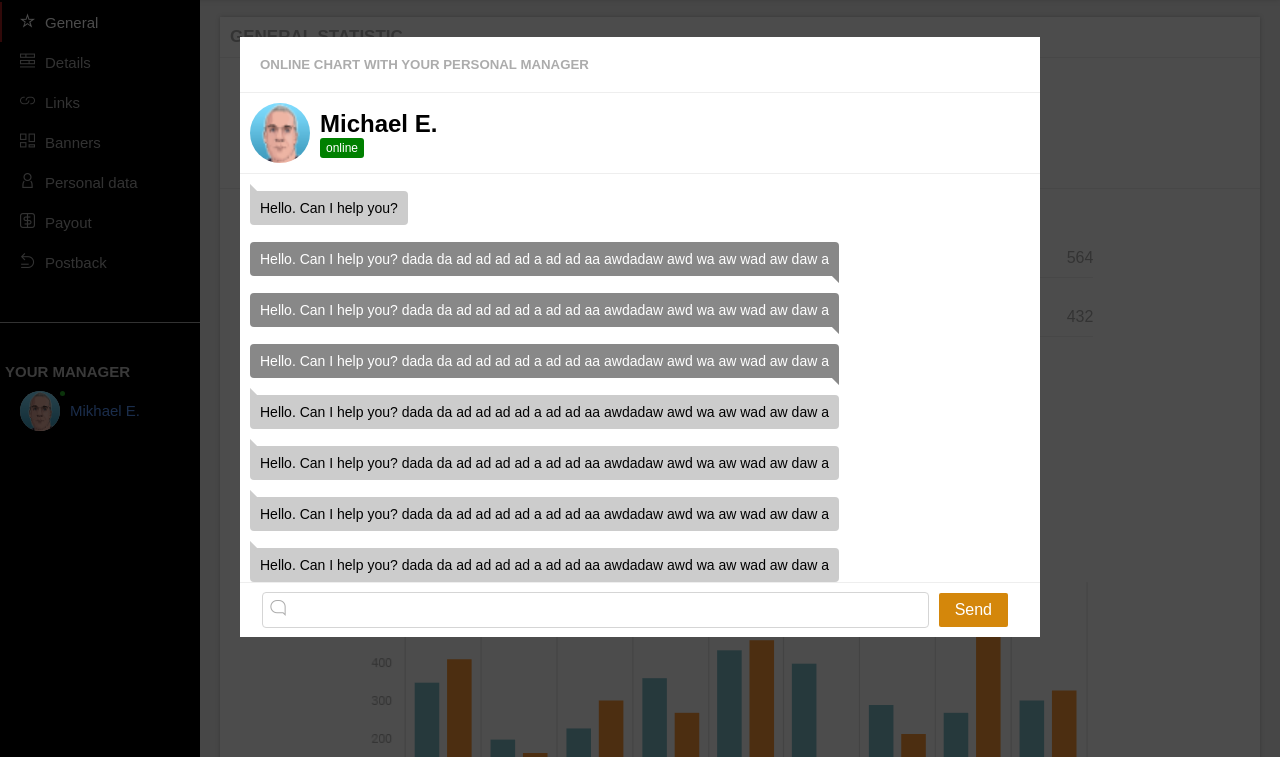
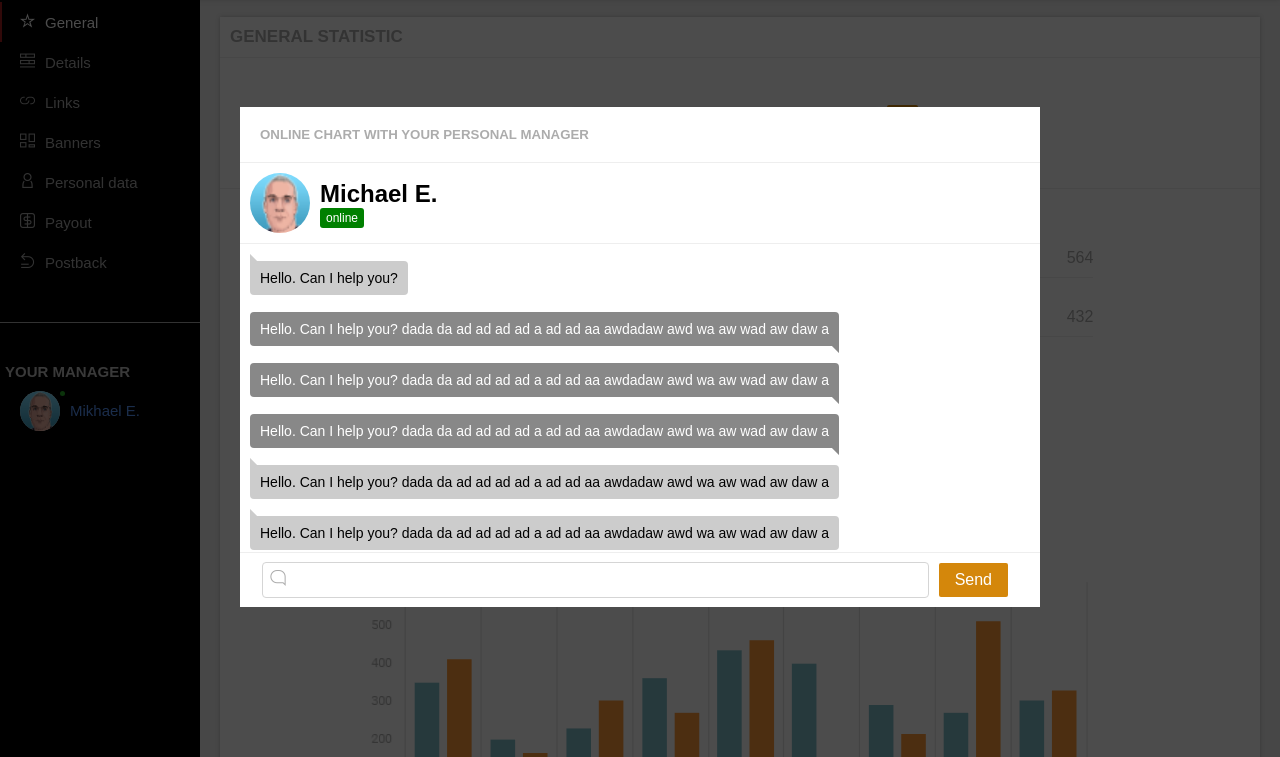
Before and after one commit to lukkaszw/admin-panel, a website: page src/index.html in a window 1280 px wide. Shown: the part 43-800 px from the top of the page. Drawn offline with nearby package versions, Linux system fonts and the light colour scheme; files that its build step writes are made by us from their sources.

Commit message:
Update some styles about popups

```diff
--- a/src/index.html
+++ b/src/index.html
@@ -856,7 +856,7 @@
         <div class="popup__header">
           <h5 class="popup__title">Do you realy want to Quick?</h5>
         </div>
-        <div class="popup__group ta-r">
+        <div class="popup__group ta-r p-s-y p-x-x">
           <button class="btn btn--secondary m-s">Cancel</button>
           <button class="btn ">Quit</button>
         </div>
--- a/src/sass/components/_popup.scss
+++ b/src/sass/components/_popup.scss
@@ -8,8 +8,8 @@
 
 
 .popup {
-  @include position(fixed, 10%, 50%);
-  transform: translateX(-50%);
+  @include position(fixed, 40%, 50%);
+  transform: translate(-50%, -50%);
   background-color: $background-white;
   min-width: 300px;
 
@@ -31,7 +31,9 @@
   max-width: 100%;
   display: flex;
   flex-direction: column;
-  height: 600px;
+  height: 500px;
+  @include position(fixed, 50%, 50%);
+  transform: translate(-50%, -50%);
 
   &__panel {
     border-top: 1px solid $background-light;
@@ -44,8 +46,7 @@
     margin: 0 10px;
   }
 
-  @media (max-width: 800px) {
-    top: 0;
+  @media (max-width: 600px), (max-height: 500px) {
     height: 100vh;
 
     & .popup__header {
```
Also changed, not shown: dist/css/style.css, dist/index.html, 1 other file.
